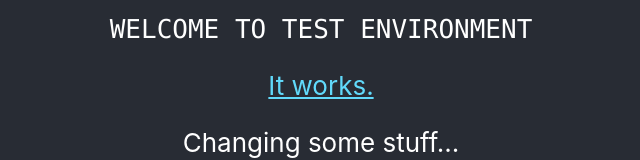
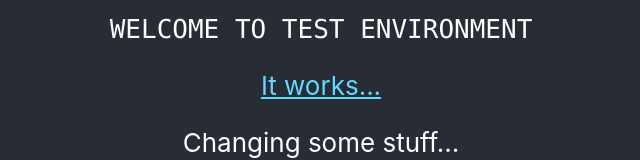
Before and after one commit to AdithyaPadmashali/ci-cd-pipeline-using-github-actions, a React (Create React App) app: page / in a window 1280 px wide. Shown: the part 475-635 px from the top of the page, without its empty margins (319-959 px from the left). Built offline with nearby package versions, Linux system fonts and the light colour scheme.

Commit message:
Update App.js

```diff
--- a/src/App.js
+++ b/src/App.js
@@ -15,7 +15,7 @@ function App() {
           target="_blank"
           rel="noopener noreferrer"
         >
-          It works.
+          It works...
         </a>
         <p>
           Changing some stuff...
```
